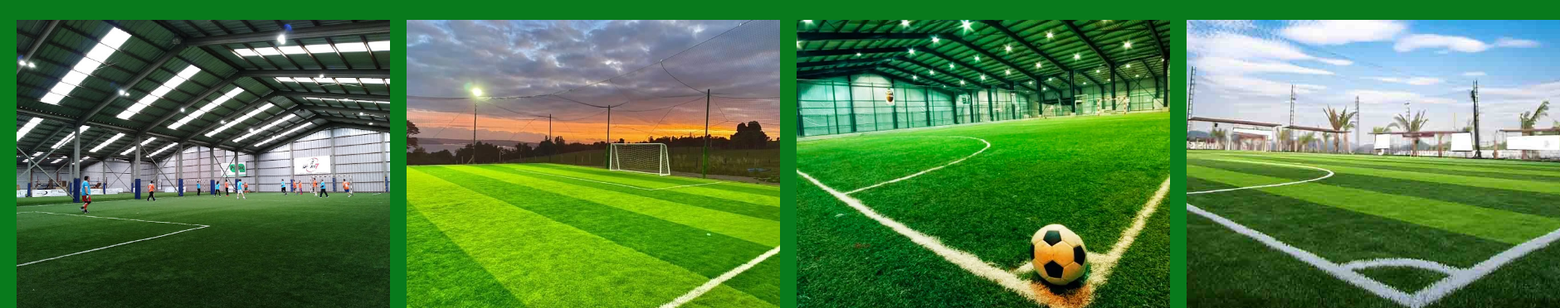
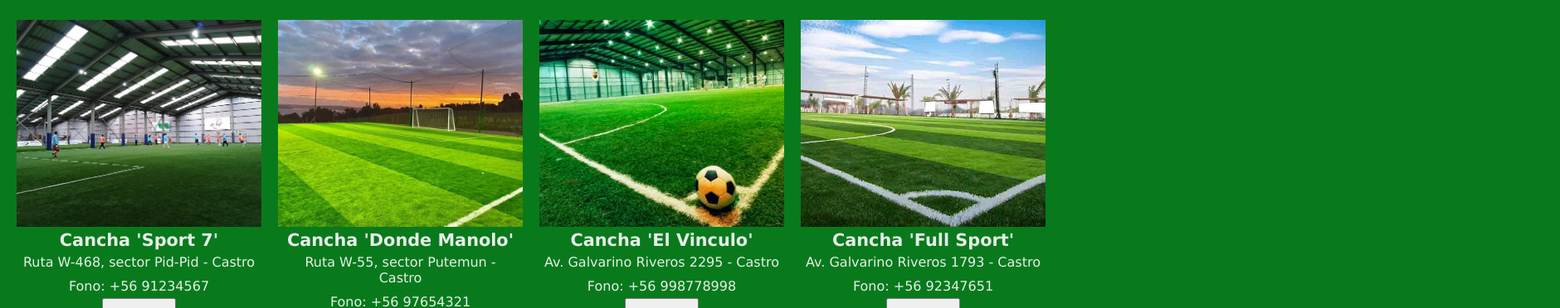
Before and after one commit to gonzadev28/canchasfut7, a website: page assets/index.html in a window 1280 px wide. Shown: the part 139-511 px from the top of the page at 83% size, 1880 px wide, since content can reach past the window. Drawn offline with Linux system fonts and the light colour scheme.

Commit message:
incorporacion de bd

```diff
--- a/assets/css/estilos.css
+++ b/assets/css/estilos.css
@@ -5,9 +5,8 @@
 }
 
 h1{ font-size: 3em;}
-h2{ font-size: 2em;}
-h3{ font-size: 1.8em;}
-p{ font-size: 1.25em;}
+h2{ font-size: 1.3em;}
+p{ font-size: 1em;}
 
 body{
     margin: 0 auto;
@@ -18,8 +17,8 @@ body{
 }
 
 img{
-    width: 450px;
-    height: 350px;
+    width: 100%;
+    height: 250px;
     text-align: center;
     object-fit: cover;
 }
```
Also changed, not shown: assets/img/estadio.jpg (added).
